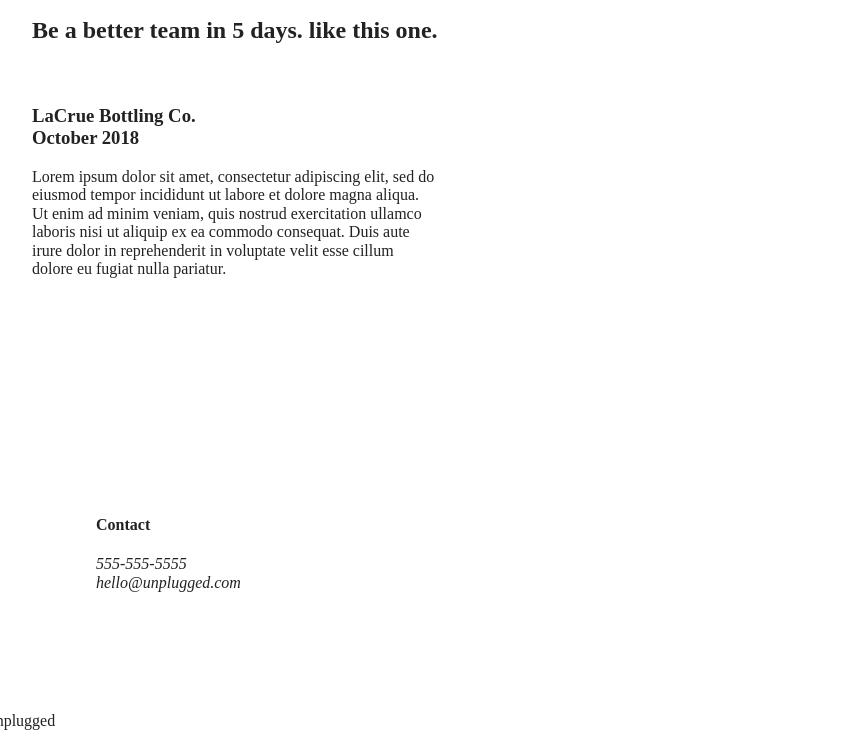
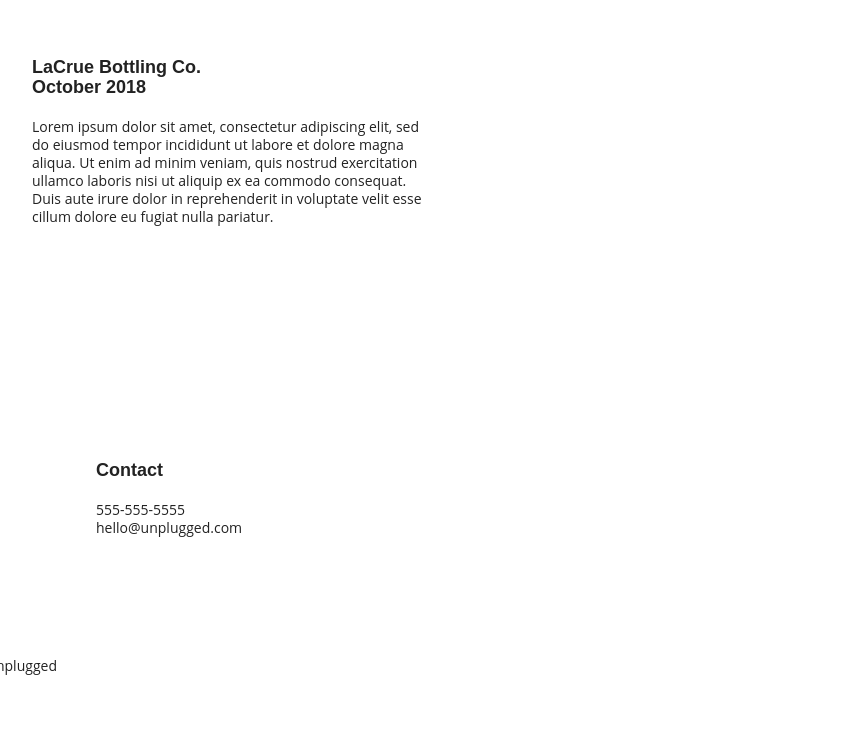
Before and after one commit to amandajscott/unplugged-web-dev, a website built with Parcel: page index.html in a window 1280 px wide. Shown: the part 1616-2367 px from the top of the page, without its empty margins (128-983 px from the left). After the commit the page ends 2311 px from the top, so only its background shows below. Built offline with nearby package versions, Linux system fonts and the light colour scheme; files whose address does not match are found by name.

Commit message:
Implemented text styles in css

```diff
--- a/about/index.html
+++ b/about/index.html
@@ -20,6 +20,9 @@
   <link rel="stylesheet" href="../css/main.css">
 
   <meta name="theme-color" content="#fafafa">
+
+  <!-- Google Fonts -->
+  <link href="https:/fonts.googleapis.com/css?family=Open+Sans:400.7000|Poppins:500,700" rel="stylesheet">
 </head>
 
 <body>
--- a/css/main.css
+++ b/css/main.css
@@ -87,7 +87,55 @@ textarea {
    Author's custom styles
    ========================================================================== */
 
-/*-------------- Base Header - Footer Styles ------------- */
+/* General Styles */
+
+html {
+  font-size: 16px;
+}
+
+body {
+  font-family: 'Open Sans', sans-serif;
+  font-size: 1em;
+  text-align: left;
+}
+
+ul,
+ol {
+  list-style-type: none;
+}
+
+a {
+  color: #e2e3ed;
+  text-decoration: none;
+}
+
+h2 {
+  font-family: 'Poppins', sans-serif;
+  font-size: 1.875em;
+}
+
+h3,
+h4 {
+  font-family: 'Poppins', sans-serif;
+  margin: 20px 0;
+  font-size: 1.125em;
+}
+
+p {
+  font-size: .875em;
+  line-height: 1.285;
+}
+
+address {
+  font-style: normal;
+}
+
+.content-wrapper {
+  width: 90%;
+  margin: 50px 0;
+}
+
+   /*-------------- Base Header - Footer Styles ------------- */
 header,
 footer {
   display: flex;
--- a/index.html
+++ b/index.html
@@ -20,6 +20,9 @@
   <link rel="stylesheet" href="css/main.css">
 
   <meta name="theme-color" content="#fafafa">
+
+  <!-- Google Fonts -->
+  <link href="https:/fonts.googleapis.com/css?family=Open+Sans:400.7000|Poppins:500,700" rel="stylesheet">
 </head>
 
 <body>
```
Also changed, not shown: faq/index.html (+3 -0 lines).
